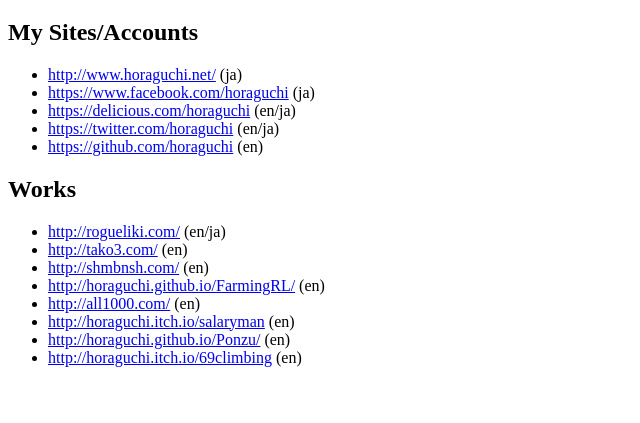
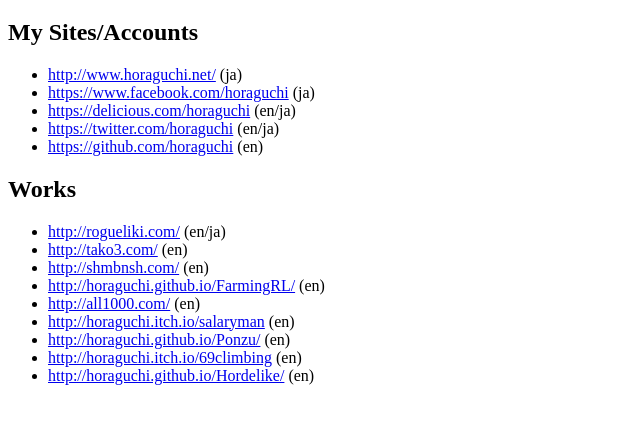
Before and after one commit to horaguchi/horaguchi.github.io, a plain HTML site: page index.html in a window 1280 px wide. Shown: the part 61-484 px from the top of the page, without its empty margins (0-640 px from the left). Drawn offline with Linux system fonts and the light colour scheme.

Commit message:
Added Hordelike link

```diff
--- a/index.html
+++ b/index.html
@@ -28,6 +28,7 @@
 <li><a href="http://horaguchi.itch.io/salaryman">http://horaguchi.itch.io/salaryman</a> (en)</li>
 <li><a href="http://horaguchi.github.io/Ponzu/">http://horaguchi.github.io/Ponzu/</a> (en)</li>
 <li><a href="http://horaguchi.itch.io/69climbing">http://horaguchi.itch.io/69climbing</a> (en)</li>
+<li><a href="http://horaguchi.github.io/Hordelike/">http://horaguchi.github.io/Hordelike/</a> (en)</li>
 </ul>
 
 <!-- Google Tag Manager -->
```
